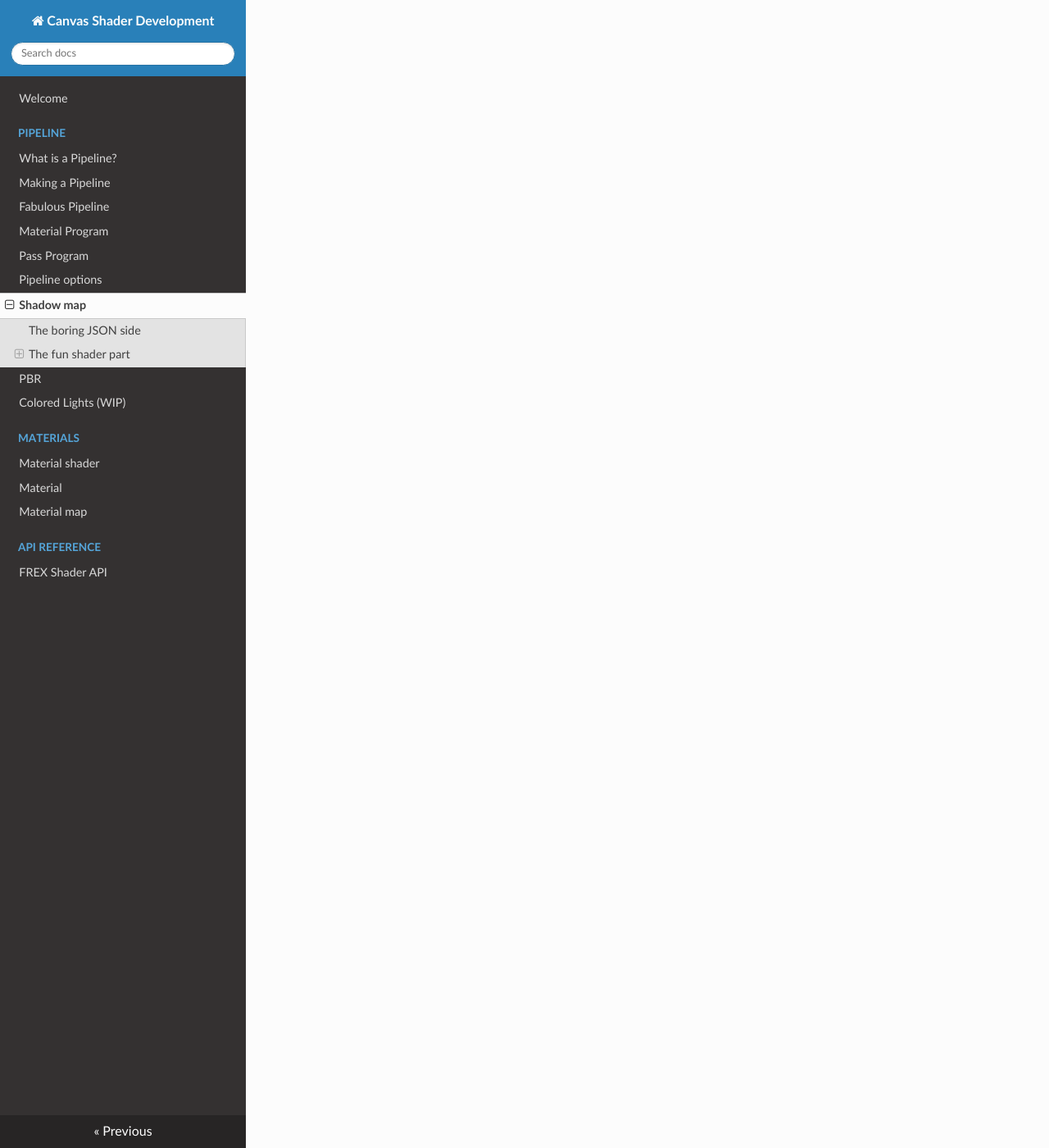
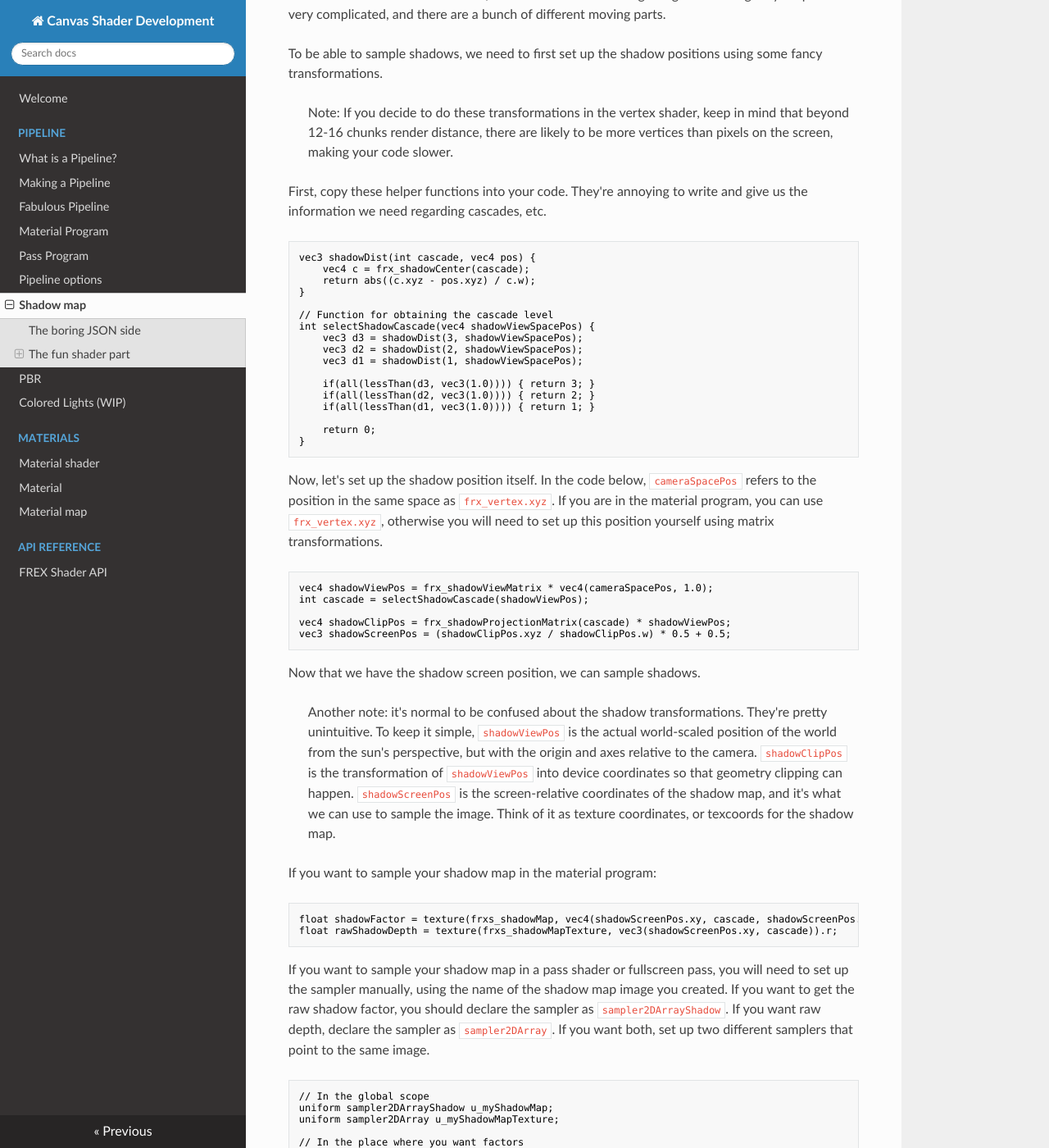
Before and after one commit to spiralhalo/canvas-shader-guide, an MkDocs documentation site: the page built from docs/pipeline/shadow_map.md, in a window 1280 px wide and 1400 px high, scrolled down 2594 px. Shown: the whole window at 82% size. Built offline with MkDocs 1.6.1, drawn with Linux system fonts in a browser that asks for light colours; nearby versions of some CDN libraries; some of the changed text lies outside the part shown.

Commit message:
finished shadow map tutorial

````diff
--- a/docs/pipeline/shadow_map.md
+++ b/docs/pipeline/shadow_map.md
@@ -14,8 +14,10 @@ Let's assume you're doing the latter, and create `my_shadow_config.json5`. This
 	images: [
 		{
 			name: "my_shadow_map",
+
             // Size can be whatever you want, but it's recommended to use a power of 2, like 1024
 			size: 1024,
+
 			internalFormat: "DEPTH_COMPONENT32",
 			pixelFormat: "DEPTH_COMPONENT",
 			pixelDataType: "FLOAT",
@@ -35,6 +37,7 @@ Let's assume you're doing the latter, and create `my_shadow_config.json5`. This
 	framebuffers: [
 		{
 			name: "my_shadow_framebuffer",
+
 			// The shadow pass only writes to depth, so we provide a depth attachment
 			depthAttachment: {
 				image: "my_shadow_map",
@@ -45,18 +48,22 @@ Let's assume you're doing the latter, and create `my_shadow_config.json5`. This
 
 	skyShadows: {
 		framebuffer: "my_shadow_framebuffer",
+
 		// These are up to your personal preference
 		allowEntities: true,
 		allowParticles: true,
 		supportForwardRender: true,
+
 		// You can name the shaders whatever you want, and place them
 		// wherever you want, but make sure you specify the correct path
 		// here, relative to your assets/namespace/... folder
 		vertexSource: "my_pipeline_namespace:shaders/.../shadow.vert",
 		fragmentSource: "my_pipeline_namespace:shaders/.../shadow.frag",
+
 		// Parameters to glPolygonOffset(offsetSlopeFactor, offsetBiasUnits)
 		offsetSlopeFactor: 1.1,
 		offsetBiasUnits: 4.0,
+
 		// Cascade radii are up to personal preference.
 		// Aim for a balance between detail up close and detail far away.
 		//
@@ -103,3 +110,87 @@ void frx_pipelineVertex() {
 As you can see, this shader is very simple; all we need to do is transform vertices to the sun's point of view.
 
 ### The fragment shader
+
+Create the fragment shader in the path you decided upon earlier.
+
+```glsl
+#include frex:shaders/api/material.glsl
+#include frex:shaders/api/fragment.glsl
+
+void frx_pipelineFragment() {
+  gl_FragDepth = gl_FragCoord.z;
+}
+```
+
+This is even simpler than the vertex shader. Since there are no color attachments, all we need to do is write to depth.
+
+Now, if you reload your pipeline, you should be at a point where the shadow map is rendered properly! However, we want to use the shadow map to render shadows in our lighting system.
+
+### Sampling shadows
+
+This section will be a little abstract, because shadow rendering can go from being very simple to very complicated, and there are a bunch of different moving parts.
+
+To be able to sample shadows, we need to first set up the shadow positions using some fancy transformations.
+
+> Note: If you decide to do these transformations in the vertex shader, keep in mind that beyond 12-16 chunks render distance, there are likely to be more vertices than pixels on the screen, making your code slower.
+
+First, copy these helper functions into your code. They're annoying to write and give us the information we need regarding cascades, etc.
+
+```glsl
+vec3 shadowDist(int cascade, vec4 pos) {
+	vec4 c = frx_shadowCenter(cascade);
+	return abs((c.xyz - pos.xyz) / c.w);
+}
+
+// Function for obtaining the cascade level
+int selectShadowCascade(vec4 shadowViewSpacePos) {
+	vec3 d3 = shadowDist(3, shadowViewSpacePos);
+	vec3 d2 = shadowDist(2, shadowViewSpacePos);
+	vec3 d1 = shadowDist(1, shadowViewSpacePos);
+
+	if(all(lessThan(d3, vec3(1.0)))) { return 3; }
+	if(all(lessThan(d2, vec3(1.0)))) { return 2; }
+	if(all(lessThan(d1, vec3(1.0)))) { return 1; }
+
+	return 0;
+}
+```
+
+Now, let's set up the shadow position itself. In the code below, `cameraSpacePos` refers to the position in the same space as `frx_vertex.xyz`. If you are in the material program, you can use `frx_vertex.xyz`, otherwise you will need to set up this position yourself using matrix transformations.
+
+```glsl
+vec4 shadowViewPos = frx_shadowViewMatrix * vec4(cameraSpacePos, 1.0);
+int cascade = selectShadowCascade(shadowViewPos);
+
+vec4 shadowClipPos = frx_shadowProjectionMatrix(cascade) * shadowViewPos;
+vec3 shadowScreenPos = (shadowClipPos.xyz / shadowClipPos.w) * 0.5 + 0.5;
+```
+
+Now that we have the shadow screen position, we can sample shadows.
+
+> Another note: it's normal to be confused about the shadow transformations. They're pretty unintuitive. To keep it simple, `shadowViewPos` is the actual world-scaled position of the world from the sun's perspective, but with the origin and axes relative to the camera. `shadowClipPos` is the transformation of `shadowViewPos` into device coordinates so that geometry clipping can happen. `shadowScreenPos` is the screen-relative coordinates of the shadow map, and it's what we can use to sample the image. Think of it as texture coordinates, or texcoords for the shadow map.
+
+If you want to sample your shadow map in the material program:
+
+```glsl
+float shadowFactor = texture(frxs_shadowMap, vec4(shadowScreenPos.xy, cascade, shadowScreenPos.z));
+float rawShadowDepth = texture(frxs_shadowMapTexture, vec3(shadowScreenPos.xy, cascade)).r;
+```
+
+If you want to sample your shadow map in a pass shader or fullscreen pass, you will need to set up the sampler manually, using the name of the shadow map image you created. If you want to get the raw shadow factor, you should declare the sampler as `sampler2DArrayShadow`. If you want raw depth, declare the sampler as `sampler2DArray`. If you want both, set up two different samplers that point to the same image.
+
+```glsl
+// In the global scope
+uniform sampler2DArrayShadow u_myShadowMap;
+uniform sampler2DArray u_myShadowMapTexture;
+
+// In the place where you want factors
+float shadowFactor = texture(u_myShadowMap, vec4(shadowScreenPos.xy, cascade, shadowScreenPos.z));
+float rawShadowDepth = texture(u_myShadowMapTexture, vec3(shadowScreenPos.xy, cascade)).r;
+```
+
+Use the shadow factor you get from sampling the shadow map for whatever purpose you want!
+
+You can also sample the shadow map multiple times with tiny offsets to "blur" the shadows, causing less artifacts when moving. When you are comfortable with shadow rendering, you can look into more advanced shadow sampling techniques, like variable penumbra shadows, which adjusts the blur amount based on how far the shadow caster is to the ground.
+
+As a final note, you will notice that the back faces of blocks still let a bit of sunlight through. This is because simply applying the shadow factor to your lighting isn't exactly realistic - you should multiply by the dot product of the normal vector and the light vector. This multiplication both makes your lighting look more realistic and makes sure that the back faces of blocks are properly in shadow.
````
